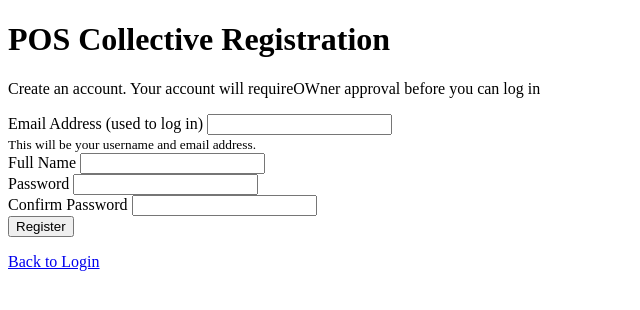
After one commit to swojo609/POSCollective, a Flask app: page /register in a window 1280 px wide. The commit adds this page. Shown: the top 310 px of the page, without its empty margins (0-640 px from the left). Run offline with Flask 3, Linux system fonts and the light colour scheme.

Commit message:
Add user registration and owner approval

```diff
--- a/app/__init__.py
+++ b/app/__init__.py
@@ -3,7 +3,7 @@ from pathlib import Path
 
 from dotenv import load_dotenv
 from flask import Flask, render_template, redirect, url_for, request, flash
-from flask_login import login_user, logout_user, login_required
+from flask_login import login_user, logout_user, login_required, current_user
 
 from app.extensions import db, migrate, login_manager
 from app import models
@@ -34,6 +34,56 @@ def create_app():
     login_manager.login_message = "Please log in to access POSCollective"
     login_manager.init_app(app)
 
+    @app.route("/admin/users")
+    @login_required
+    def admin_users():
+        if current_user.role != "Owner":
+            flash("You are not authorized to access user approvals.", "error")
+            return redirect(url_for("dashboard"))
+
+        pending_users = models.User.query.filter_by(
+            approval_status="Pending"
+        ).order_by(models.User.id.asc()).all()
+
+        return render_template(
+            "admin_users.html",
+            pending_users=pending_users,
+        )
+
+    @app.route("/admin/users/<int:user_id>/review", methods=["POST"])
+    @login_required
+    def review_user(user_id):
+        if current_user.role != "Owner":
+            flash("You are not authorized to manage user approvals.", "error")
+            return redirect(url_for("dashboard"))
+
+        user = db.session.get(models.User, user_id)
+
+        if not user:
+            flash("User not found.", "error")
+            return redirect(url_for("admin_users"))
+
+        if user.approval_status != "Pending":
+            flash("This account has already been reviewed.", "error")
+            return redirect(url_for("admin_users"))
+
+        decision = request.form.get("decision")
+
+        if decision == "approve":
+            user.approval_status = "Approved"
+            db.session.commit()
+            flash(f"Approved account: {user.email}", "success")
+
+        elif decision == "reject":
+            user.approval_status = "Rejected"
+            db.session.commit()
+            flash(f"Rejected account: {user.email}", "success")
+
+        else:
+            flash("Invalid review decision.", "error")
+
+        return redirect(url_for("admin_users"))
+
     @app.route("/")
     def index():
         # if not login_required:
@@ -44,16 +94,77 @@ def create_app():
     @app.route("/login", methods=["GET", "POST"])
     def login():
         if request.method == "POST":
-            username = request.form.get("username", "").strip()
+            username = request.form.get("username", "").strip().lower()
             password = request.form.get("password", "")
 
             user = models.User.query.filter_by(username=username).first()
 
-            if user and user.is_active and user.check_password(password):
+            if(
+                user
+                and user.is_active
+                and user.approval_status == "Approved"
+                and user.check_password(password)
+            ):
                 login_user(user)
                 return redirect(url_for("dashboard"))
 
+            flash(
+                "Login failed. Check your credentials or account approval status.",
+                "error",
+            )
+
         return render_template("login.html")
+
+    @app.route("/register", methods=["GET", "POST"])
+    def register():
+        if request.method == "POST":
+            username = request.form.get("username", "").strip().lower()
+            email = username
+            full_name = request.form.get("full_name", "").strip()
+            password = request.form.get("password", "")
+            confirm_password = request.form.get("confirm_password", "")
+
+            if not username or not password:
+                flash("Email address and password are required.", "error")
+                return render_template("register.html")
+
+            if "@" not in username or "." not in username.split("@")[-1]:
+                flash("Enter a valid email address." , "error")
+                return render_template("register.html")
+
+            if password != confirm_password:
+                flash("Passwords do not match.", "error")
+                return render_template("register.html")
+
+            existing_user = models.User.query.filter(
+                (models.User.username == username)
+                | (models.User.email == email)
+            ).first()
+
+            if existing_user:
+                flash("That username or email is already registered.", "error")
+                return render_template("register.html")
+
+            user = models.User(
+                username=username,
+                email=email,
+                full_name=full_name or None,
+                role="Member",
+                approval_status="Pending",
+                is_active=True,
+            )
+            user.set_password(password)
+
+            db.session.add(user)
+            db.session.commit()
+
+            flash(
+                "Registration submitted. Your account is awaiting Owner approval.",
+                "success",
+            )
+            return redirect(url_for("login"))
+
+        return render_template("register.html")
 
     @app.route("/logout", methods=["POST"])
     @login_required
--- a/app/models.py
+++ b/app/models.py
@@ -21,6 +21,12 @@ class User(UserMixin, db.Model):
     company = db.Column(db.String(150), nullable=True)
 
     role = db.Column(db.String(20), nullable=False, default="Member")
+    approval_status = db.Column(
+        db.String(20),
+        nullable=False,
+        default="Pending",
+        server_default="Pending",
+    )
     is_active = db.Column(db.Boolean, nullable=False, default=True)
 
     full_name = db.Column(db.String(150))
--- a/app/templates/login.html
+++ b/app/templates/login.html
@@ -43,5 +43,6 @@
 
             <button type="submit">Sign in</button>
     </form>
+    <p>Don't have an account? <a href="{{ url_for('register') }}">Register Here</a></p>
 </body>
 </html>
--- /dev/null
+++ b/app/templates/register.html
@@ -0,0 +1,46 @@
+<!DOCTYPE html>
+<html lang="en">
+<head>
+    <meta charset="UTF-8">
+    <meta name="viewport" content="width=device-width, initial-scale=1.0">
+    <title>Register - POS Collective</title>
+</head>
+<body>
+    <h1>POS Collective Registration</h1>
+    <p>Create an account. Your account will requireOWner approval before you can log in</p>
+
+    {%  with message = get_flashed_messages(with_categories=true) %}
+        {% if messages %}
+            {% for category, message in message %}
+                <p>{{ message }}</p>
+            {% endfor %}
+        {% endif %}
+    {% endwith %}
+
+    <form method="POST" action="{{ url_for('register') }}">
+        <div>
+            <label for="username">Email Address (used to log in)</label>
+            <input type="email" id="username" name="username" required maxlength="255" autocomplete="email">
+        </div>
+        <small>This will be your username and email address.</small>
+
+        <div>
+            <label for="full_name">Full Name</label>
+            <input type="text" id="full_name" name="full_name" required maxlength="150">
+        </div>
+
+        <div>
+            <label for="password">Password</label>
+            <input type="password" id="password" name="password" required autocomplete="new-password">
+        </div>
+
+        <div>
+            <label for="confirm_password">Confirm Password</label>
+            <input type="password" id="confirm_password" name="confirm_password" required autocomplete="new-password">
+        </div>
+        <button type="submit">Register</button>
+    </form>
+
+    <p><a href="{{ url_for('login') }}">Back to Login</a></p>
+</body>
+</html>
```
Also changed, not shown: app/templates/admin_users.html (added, +69 -0 lines), app/templates/dashboard.html (+13 -9 lines), migrations/versions/e21f650ee371_add_user_approval_status.py (added, +40 -0 lines), 1 other file.
